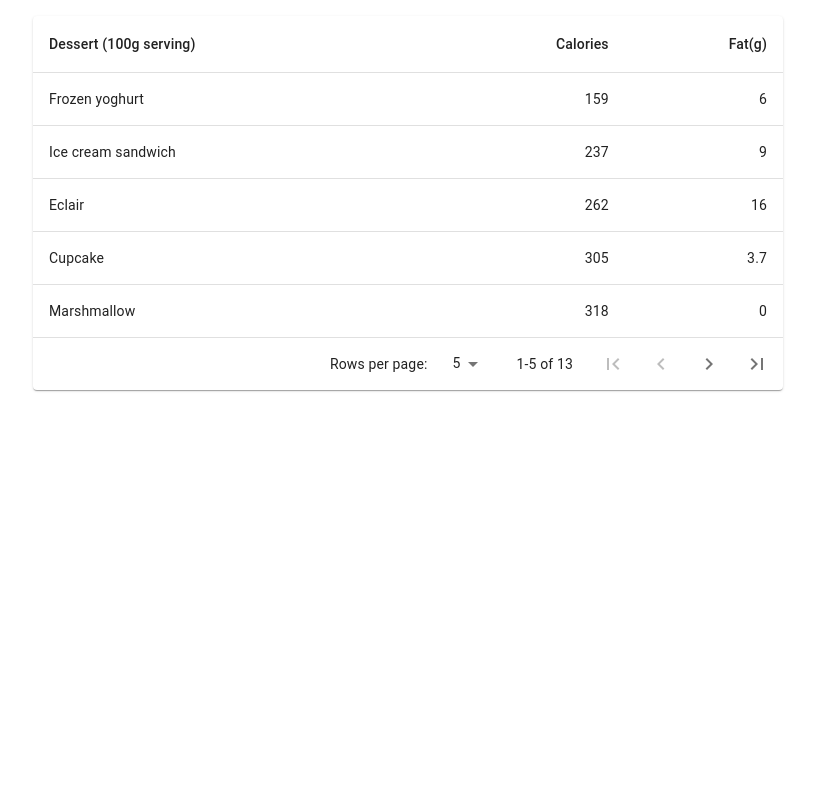
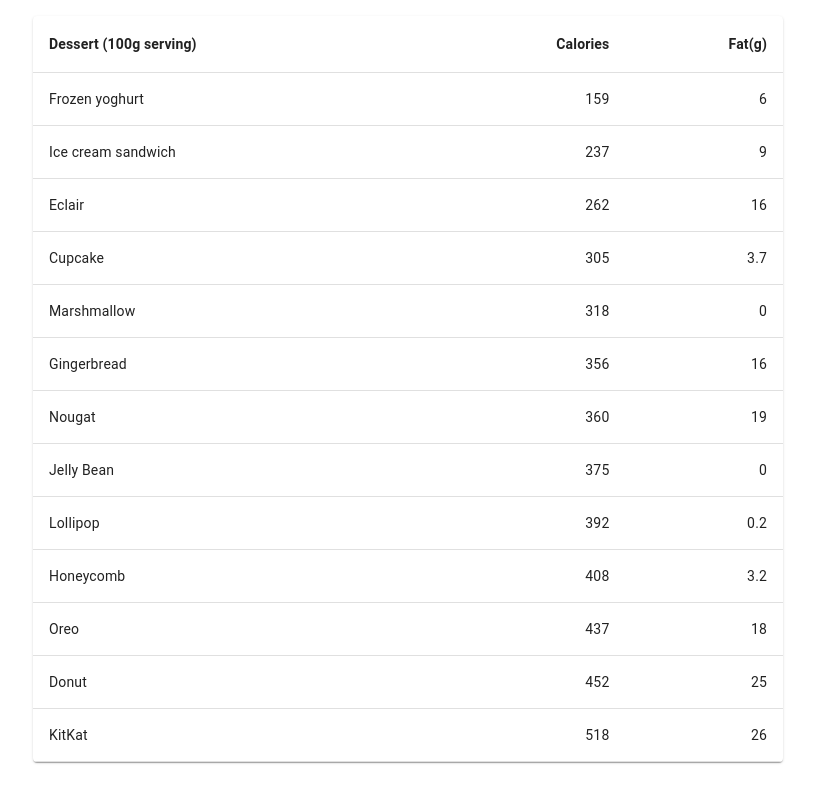
Before and after one commit to nenadpejic/examples, a React (Create React App) app in the folder react-material-ui-ts/: page / in a window 1280 px wide. Shown: the whole page, without its empty margins (232-1047 px from the left). Built offline with nearby package versions, Linux system fonts and the light colour scheme.

Commit message:
Standardised BasicTable/deserts.json

```diff
--- a/react-material-ui-ts/src/App.tsx
+++ b/react-material-ui-ts/src/App.tsx
@@ -5,8 +5,8 @@ import WithPagination from './components/tables/WithPagination'
 function App() {
   return (
     <div className="App">
-      {/* <BasicTable /> */}
-      <WithPagination />
+      <BasicTable />
+      {/* <WithPagination /> */}
     </div>
   );
 }
--- a/react-material-ui-ts/src/components/tables/BasicTable/BasicTable.module.css
+++ b/react-material-ui-ts/src/components/tables/BasicTable/BasicTable.module.css
@@ -6,3 +6,7 @@
 .table {
   min-width: 650px;
 }
+
+.table thead tr th {
+  font-weight: bold;
+}
--- a/react-material-ui-ts/src/components/tables/BasicTable/deserts.json
+++ b/react-material-ui-ts/src/components/tables/BasicTable/deserts.json
@@ -2,36 +2,66 @@
   {
     "name": "Frozen yoghurt",
     "calories": 159,
-    "fat": 6,
-    "carbs": 24,
-    "protein": 4
+    "fat": 6
   },
   {
     "name": "Ice cream sandwich",
     "calories": 237,
-    "fat": 9,
-    "carbs": 37,
-    "protein": 4.3
+    "fat": 9
   },
   {
     "name": "Eclair",
     "calories": 262,
-    "fat": 16,
-    "carbs": 24,
-    "protein": 6
+    "fat": 16
   },
   {
     "name": "Cupcake",
     "calories": 305,
-    "fat": 3.7,
-    "carbs": 67,
-    "protein": 4.3
+    "fat": 3.7
+  },
+  {
+    "name": "Marshmallow",
+    "calories": 318,
+    "fat": 0
   },
   {
     "name": "Gingerbread",
     "calories": 356,
-    "fat": 16,
-    "carbs": 49,
-    "protein": 3.9
+    "fat": 16
+  },
+  {
+    "name": "Nougat",
+    "calories": 360,
+    "fat": 19
+  },
+  {
+    "name": "Jelly Bean",
+    "calories": 375,
+    "fat": 0
+  },
+  {
+    "name": "Lollipop",
+    "calories": 392,
+    "fat": 0.2
+  },
+  {
+    "name": "Honeycomb",
+    "calories": 408,
+    "fat": 3.2
+  },
+  {
+    "name": "Oreo",
+    "calories": 437,
+    "fat": 18
+  },
+  {
+    "name": "Donut",
+    "calories": 452,
+    "fat": 25
+  },
+  {
+    "name": "KitKat",
+    "calories": 518,
+    "fat": 26
   }
 ]
--- a/react-material-ui-ts/src/components/tables/BasicTable/index.tsx
+++ b/react-material-ui-ts/src/components/tables/BasicTable/index.tsx
@@ -18,9 +18,7 @@ const BasicTable = () => {
           <TableRow>
             <TableCell>Dessert (100g serving)</TableCell>
             <TableCell align="right">Calories</TableCell>
-            <TableCell align="right">Fat&nbsp(g)</TableCell>
-            <TableCell align="right">Carbs&nbsp(g)</TableCell>
-            <TableCell align="right">Protein&nbsp(g)</TableCell>
+            <TableCell align="right">Fat(g)</TableCell>
           </TableRow>
         </TableHead>
         <TableBody>
@@ -29,8 +27,6 @@ const BasicTable = () => {
               <TableCell>{desert.name}</TableCell>
               <TableCell align="right">{desert.calories}</TableCell>
               <TableCell align="right">{desert.fat}</TableCell>
-              <TableCell align="right">{desert.carbs}</TableCell>
-              <TableCell align="right">{desert.protein}</TableCell>
             </TableRow>
           ))}
         </TableBody>
--- a/react-material-ui-ts/src/components/tables/WithPagination/WithPagination.module.css
+++ b/react-material-ui-ts/src/components/tables/WithPagination/WithPagination.module.css
@@ -6,3 +6,7 @@
 .table {
   min-width: 650px;
 }
+
+.table thead tr th {
+  font-weight: bold;
+}
```
